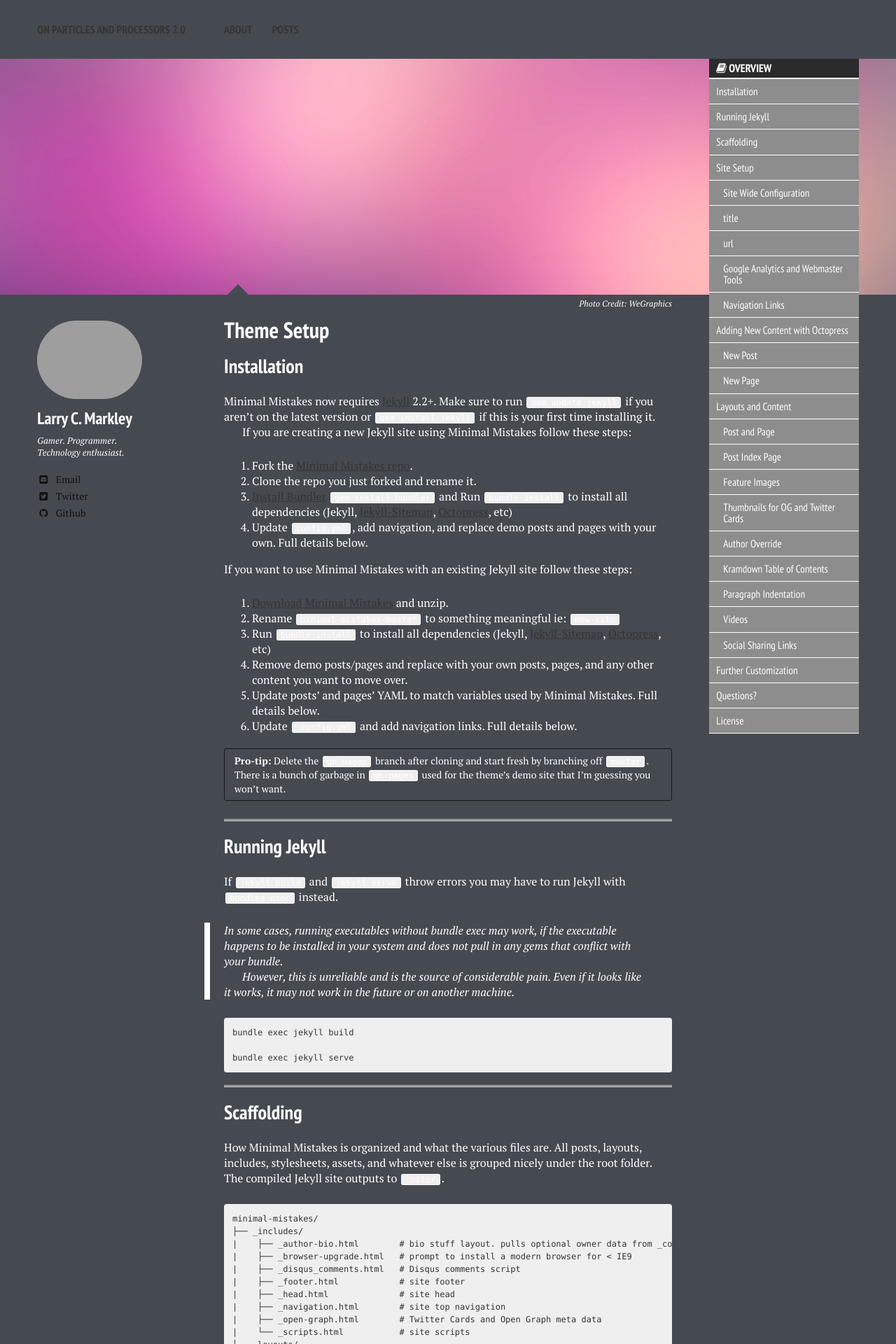
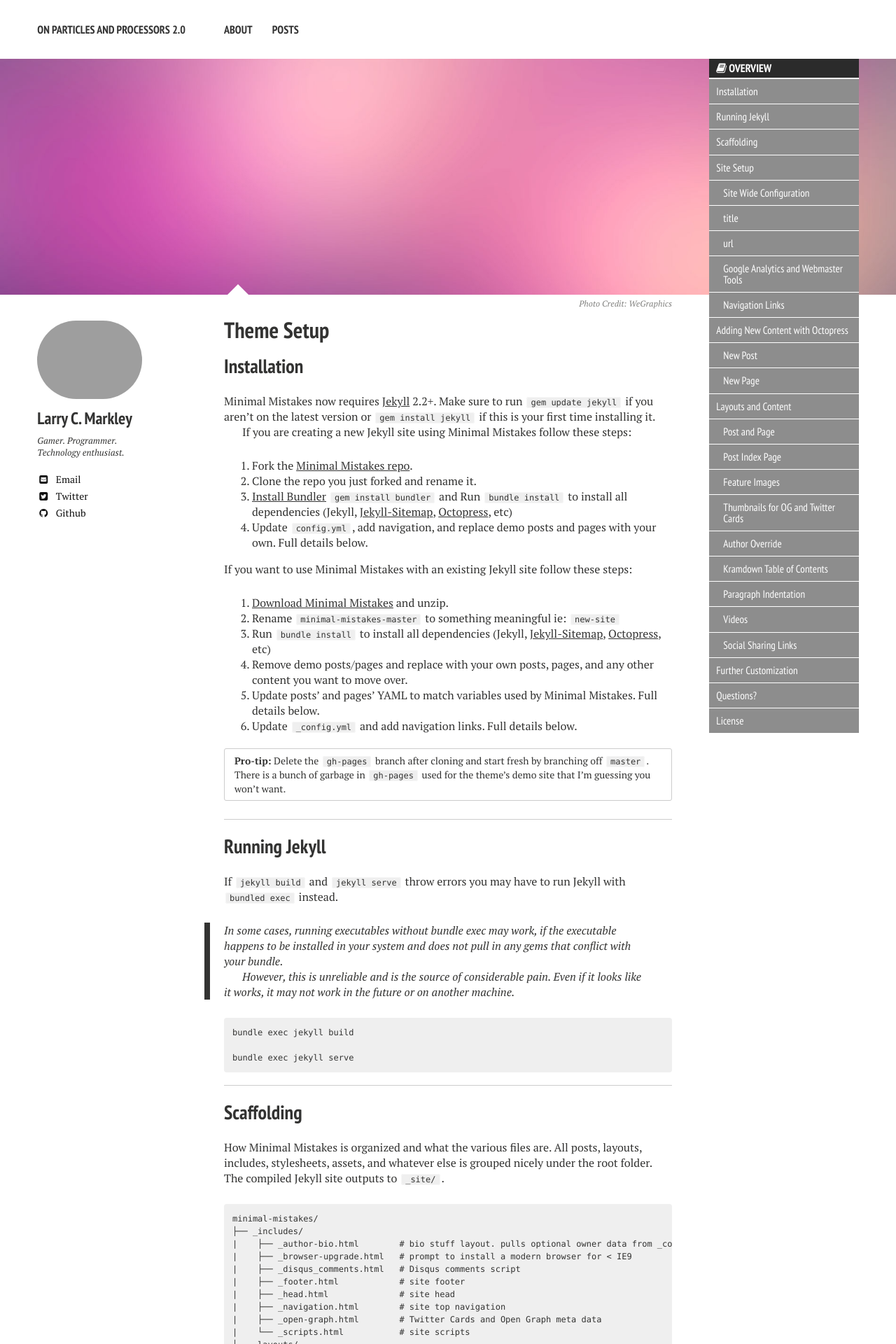
Before and after one commit to lmarkley/lmarkley.github.io, a Jekyll site: the page built from theme-setup/index.md, in a window 1280 px wide. Shown: the top 1920 px of the page at 70% size. Built offline with Jekyll 4.4.1, drawn with Linux system fonts in a browser that asks for light colours; nearby versions of some CDN libraries.

Commit message:
changed text color

```diff
--- a/_sass/variables.scss
+++ b/_sass/variables.scss
@@ -18,9 +18,9 @@ $alt-font: $base-font;
    Colors
    ========================================================================== */
 
-$bodycolor      : #454a51;
+$bodycolor      : #fff;
 $body-color     : $bodycolor;
-$textcolor      : #fff;
+$textcolor      : #333332;
 $text-color     : $textcolor;
 $border-color   : $text-color;
 $basecolor 		  : #343434;
@@ -31,7 +31,7 @@ $black          : #111;
 $accentcolor    : $black;
 
 /* buttons */
-$primary			: $white;
+$primary			: $black;
 $success			: #5cb85c;
 $warning			: #dd8338;
 $danger				: #C64537;
```
